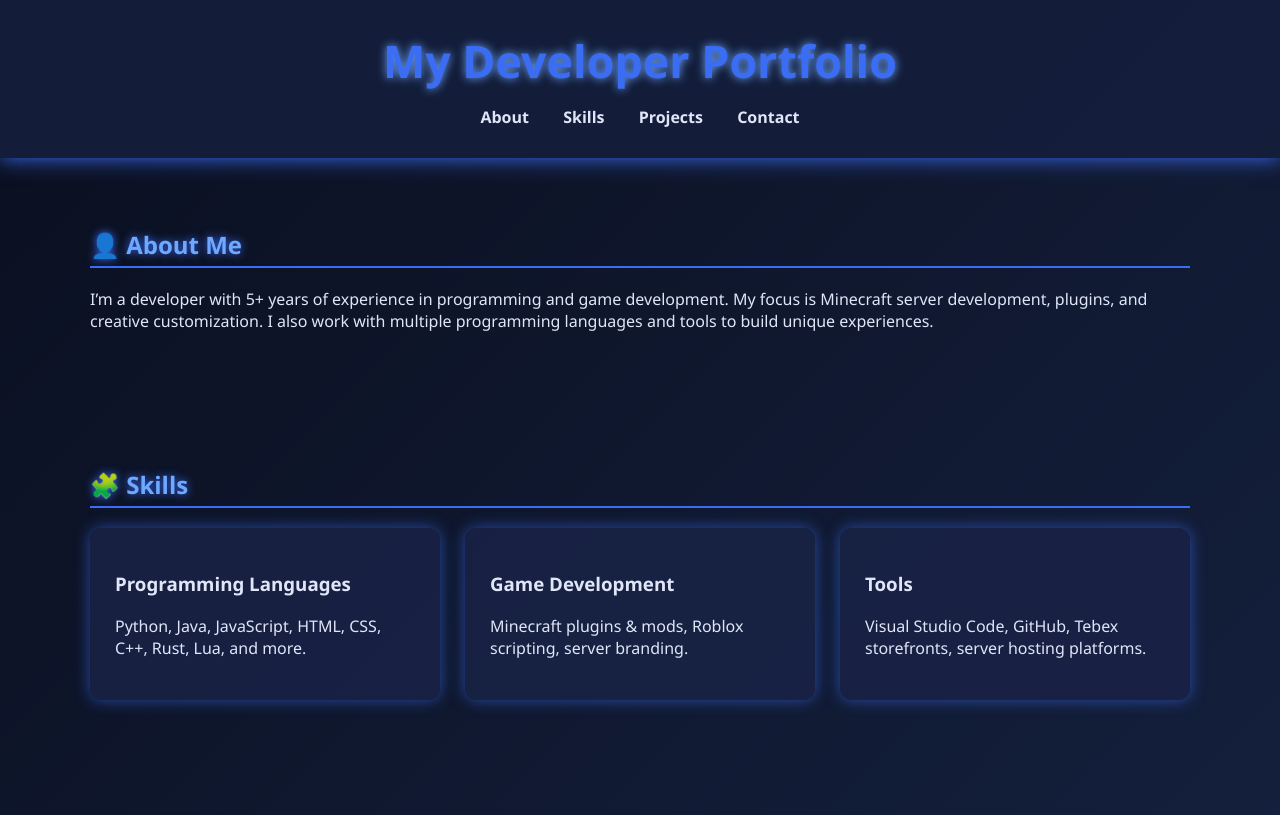
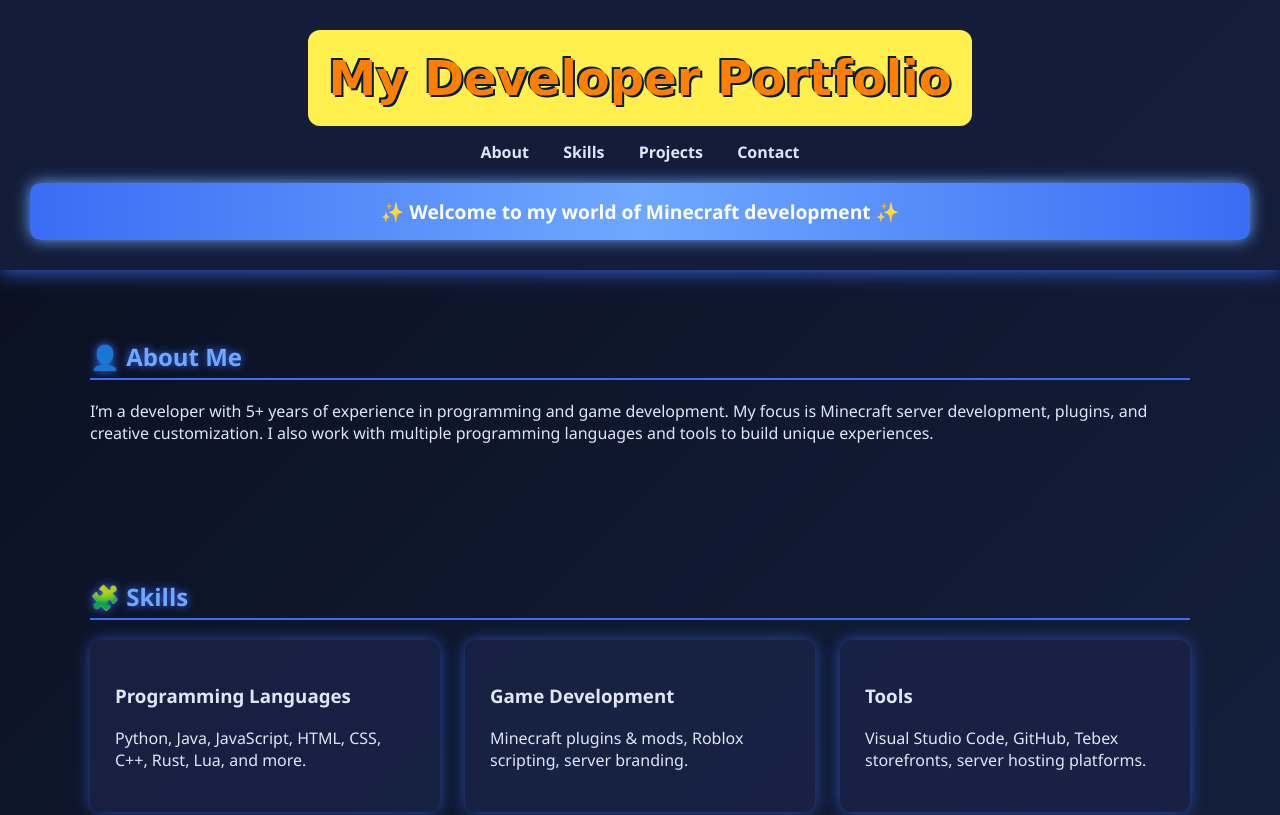
Before and after one commit to Harukiiidev/Portfolio, a plain HTML site: page index.html in a window 1280 px wide. Shown: the top 815 px of the page. Drawn offline with Linux system fonts and the light colour scheme; a web font is replaced by a local one.

Commit message:
Update index.html

```diff
--- a/index.html
+++ b/index.html
@@ -1,11 +1,11 @@
 <!DOCTYPE html>
 <html lang="en">
 <head>
-  <meta charset="UTF-8">
-  <meta name="viewport" content="width=device-width, initial-scale=1.0">
-  <title>Developer Portfolio - Minecraft & Programming</title>
+  <meta charset="UTF-8" />
+  <meta name="viewport" content="width=device-width, initial-scale=1.0"/>
+  <title>My Developer Portfolio</title>
+  <link href="https://fonts.googleapis.com/css2?family=Rampart+One&display=swap" rel="stylesheet">
   <style>
-    /* Anime-inspired blue theme */
     body {
       font-family: 'Segoe UI', Arial, sans-serif;
       margin: 0;
@@ -20,10 +20,14 @@
     }
     header h1 {
       margin: 0;
-      font-size: 2.8em;
-      color: #3a6cf4;
-      text-shadow: 0 0 10px #6fa8ff;
-      font-weight: bold;
+      font-size: 3em;
+      font-family: 'Rampart One', cursive;
+      color: #ff7f00;
+      text-shadow: -2px -2px 0 #001f4d, 2px 2px 0 #001f4d;
+      background-color: #fff04d;
+      padding: 20px;
+      border-radius: 12px;
+      display: inline-block;
     }
     nav {
       margin-top: 15px;
@@ -37,6 +41,23 @@
     }
     nav a:hover {
       color: #6fa8ff;
+    }
+    .anime-banner {
+      margin-top: 20px;
+      padding: 15px;
+      background: linear-gradient(90deg, #3a6cf4, #6fa8ff, #3a6cf4);
+      color: #fff;
+      font-size: 1.2em;
+      font-weight: bold;
+      text-align: center;
+      border-radius: 10px;
+      animation: pulseGlow 3s infinite;
+      box-shadow: 0 0 15px #6fa8ff;
+    }
+    @keyframes pulseGlow {
+      0% { box-shadow: 0 0 10px #6fa8ff; }
+      50% { box-shadow: 0 0 25px #6fa8ff; }
+      100% { box-shadow: 0 0 10px #6fa8ff; }
     }
     section {
       padding: 50px;
@@ -63,7 +84,8 @@
     }
     .card:hover {
       transform: translateY(-5px);
-      box-shadow: 0 0 25px rgba(111, 168, 255, 0.9);
+      box-shadow: 0 0 25px #6fa8ff;
+      border: 2px solid #6fa8ff;
     }
     footer {
       background: rgba(20, 30, 60, 0.9);
@@ -91,6 +113,9 @@
       <a href="#projects">Projects</a>
       <a href="#contact">Contact</a>
     </nav>
+    <div class="anime-banner">
+      ✨ Welcome to my world of Minecraft development ✨
+    </div>
   </header>
 
   <section id="about">
```
